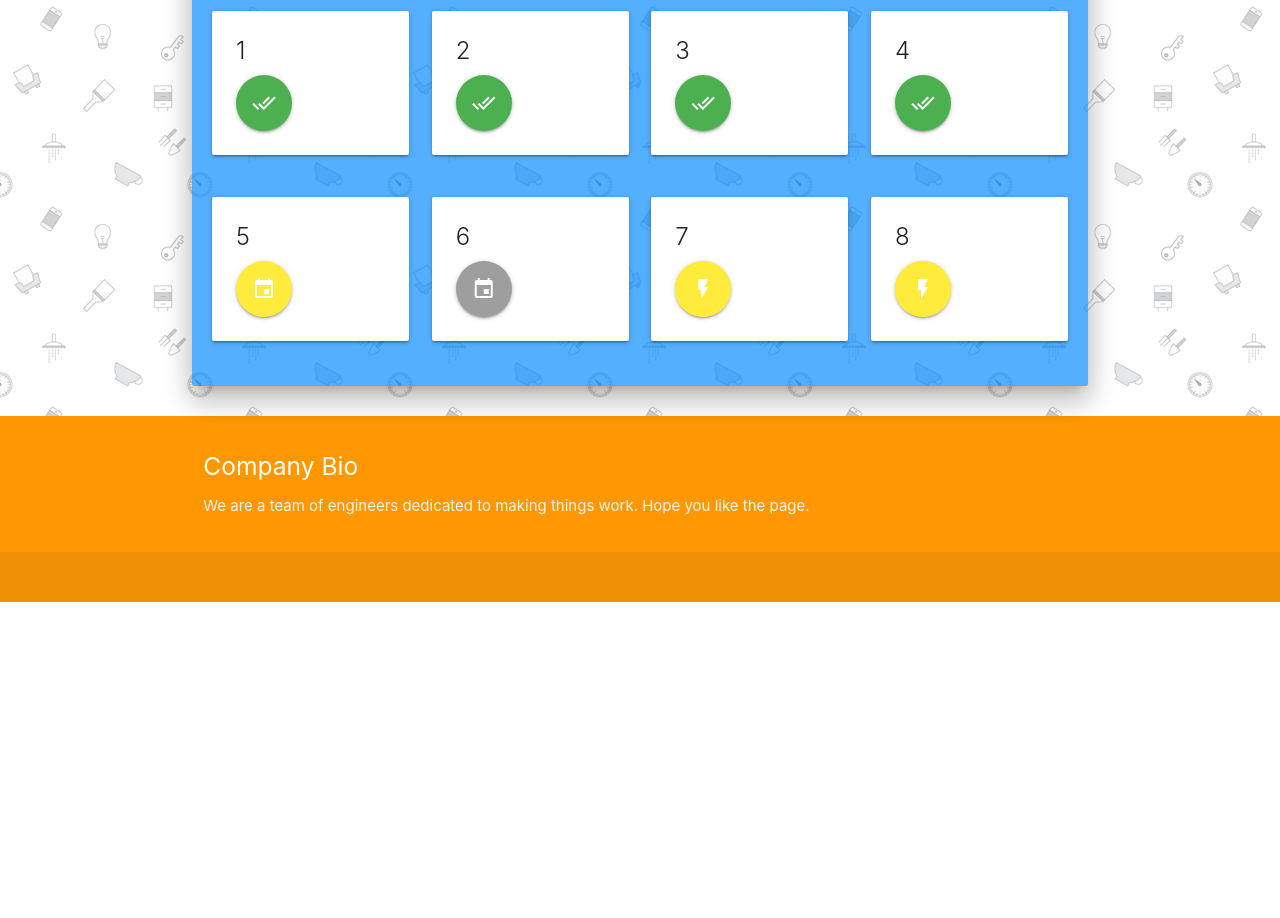
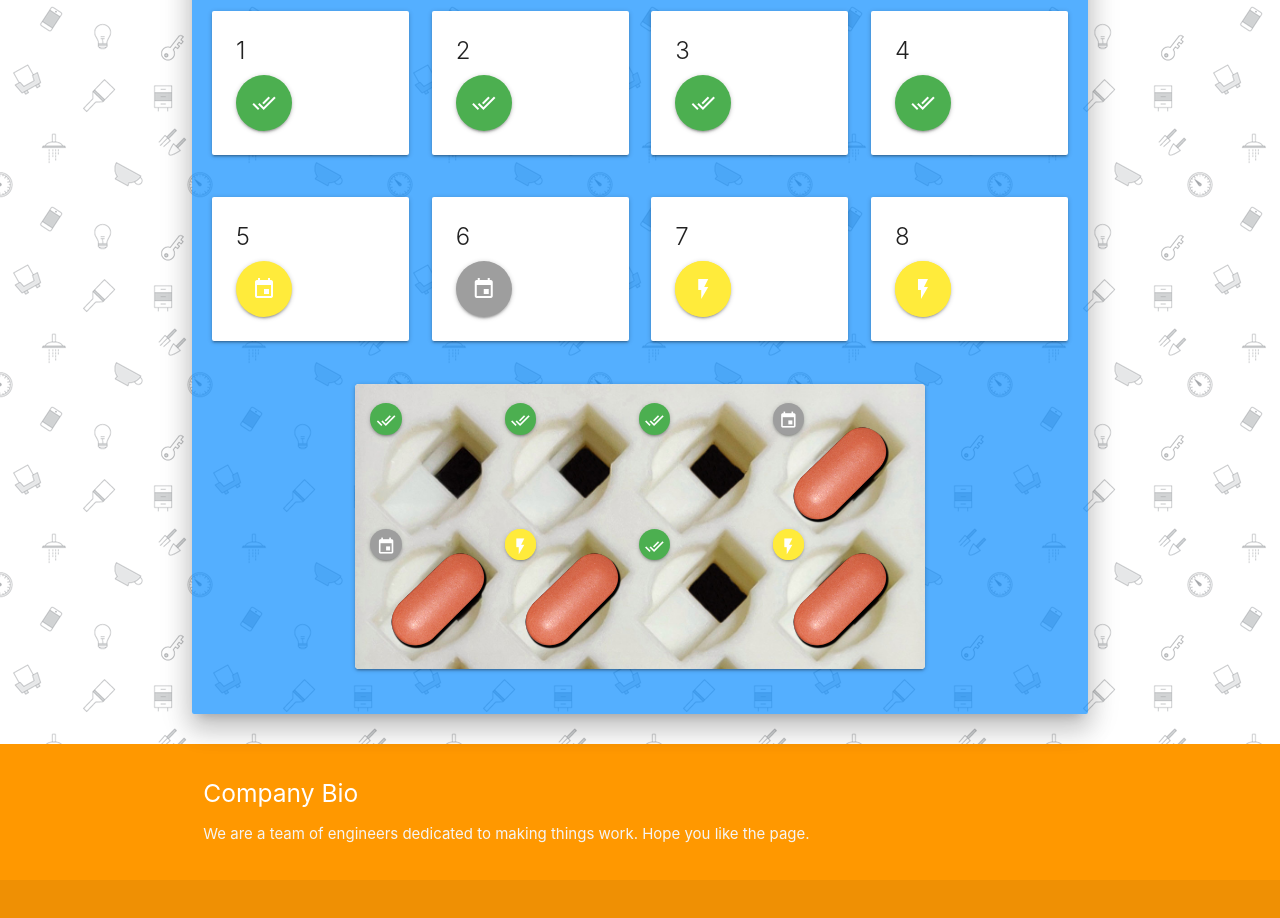
Before and after one commit to piyushverma1337/smartpillbox, a plain HTML site: page templates/index.html in a window 1280 px wide. Shown: the part 1281-2199 px from the top of the page. Before the commit the page ends 1883 px from the top, so only its background shows below. Drawn offline with nearby package versions, Linux system fonts and the light colour scheme.

Commit message:
pillbox image added - animations pending

```diff
--- a/static/css/style.css
+++ b/static/css/style.css
@@ -57,3 +57,51 @@ input {
 .row {
 	display: flex;
 }
+
+.pill-box-container {
+  border-radius: 4px;
+  padding: 0px !important;
+}
+
+.pill-box {
+  border-radius: 4px;
+  padding-bottom: 50%;
+  background-size: cover;
+  background-image: url("../images/pillbox.jpg");
+}
+
+.pills-container {
+  position: absolute;
+  width: 100%;
+  height: 100%;
+  padding: 3%;
+}
+
+.pill {
+  position: relative;
+  height: 50%;
+  padding-top: 4% !important;
+}
+.pill-image {
+  height: 100%;
+  background-size: contain;
+  background-repeat: no-repeat;
+  background-position: center;
+  background-image: url("../images/pill.png");
+}
+
+.pill-indicator {
+  position: absolute;
+  top: 2%;
+  left: -1%;
+  width: 23.4%;
+  height: 25%;
+  line-height: 100%;
+}
+
+.pill-indicator > i {
+  line-height: 190%;
+  font-size: 1.5vw;
+  width: 100%;
+  height: 100%;
+}
--- a/static/js/init.js
+++ b/static/js/init.js
@@ -37,7 +37,23 @@ ws.onmessage = function (msg) {
 	$("#mtwDiv").empty();
 	$("#tfsDiv").empty();
 	$("#sDiv").empty();
-	var color = "";
+  $("#pillsContainer").empty();
+
+  let styleMap = {
+    '0': { color: 'green', status: 'done_all' },
+    '1': { color: 'yellow pulse', status: 'flash_on' },
+    '2': { color: 'grey', status: 'event' }
+  }
+	msg.forEach(i => {
+    $("#pillsContainer").append(
+      `<div class="pill col s3">` +
+        ((i !== '0') ? `<div class="pill-image"></div>` : '') +
+        `<a class="pill-indicator btn-floating ${styleMap[i].color}"><i class="material-icons">${styleMap[i].status}</i></a>
+      </div>
+      `
+    );
+  });
+	/* var color = "";
 	var status = "";
 	for (var i = 0; i < 8; i++) {
 		switch (msg[i]) {
@@ -60,8 +76,8 @@ ws.onmessage = function (msg) {
 			$("#tfsDiv").append('<div class="col s4"><div class="card"><div class="card-content"><span class="card-title">' + i + '</span><a class="btn-floating btn-large ' + color + '"><i class="material-icons">' + status + '</i></a></div></div></div>');
 		} else {
 			$("#sDiv").append('<div class="col s4"><div class="card"><div class="card-content"><span class="card-title">' + i + '</span><a class="btn-floating btn-large ' + color + '"><i class="material-icons">' + status + '</i></a></div></div></div>');
-		}
-	}
+    }
+	} */
 };
 
 
@@ -145,3 +161,21 @@ $("#goodMonth").click(function () {
 	$("#progressMessage").empty();
 	$("#progressMessage").append('<i class="material-icons">star</i> Month 5 of treatment, Good progress!');
 });
+
+// test // remove later
+let msg = '00022101'.split('');
+$("#pillsContainer").empty();
+let styleMap = {
+  '0': { color: 'green', status: 'done_all' },
+  '1': { color: 'yellow pulse', status: 'flash_on' },
+  '2': { color: 'grey', status: 'event' }
+};
+	msg.forEach(i => {
+    $("#pillsContainer").append(
+      `<div class="pill col s3">` +
+        ((i !== '0') ? `<div class="pill-image"></div>` : '') +
+        `<a class="pill-indicator btn-floating ${styleMap[i].color}"><i class="material-icons">${styleMap[i].status}</i></a>
+      </div>
+      `
+    );
+  });
--- a/templates/index.html
+++ b/templates/index.html
@@ -258,6 +258,46 @@
             </div>
           </div>
         </div>
+        <div class="row">
+          <div class="card col s8 offset-s2 pill-box-container">
+            <div class="pill-box">
+              <div class="pills-container" id="pillsContainer">
+                <div class="pill col s3">
+                  <div class="pill-image"></div>
+                  <a class="pill-indicator btn-floating green"><i class="material-icons">done_all</i></a>
+                </div>
+                <div class="pill col s3">
+                  <div class="pill-image"></div>
+                  <a class="pill-indicator btn-floating green"><i class="material-icons">done_all</i></a>
+                </div>
+                <div class="pill col s3">
+                  <div class="pill-image"></div>
+                  <a class="pill-indicator btn-floating green"><i class="material-icons">done_all</i></a>
+                </div>
+                <div class="pill col s3">
+                  <div class="pill-image"></div>
+                  <a class="pill-indicator btn-floating green"><i class="material-icons">done_all</i></a>
+                </div>
+                <div class="pill col s3">
+                  <div class="pill-image"></div>
+                  <a class="pill-indicator btn-floating yellow pulse"><i class="material-icons">flash_on</i></a>
+                </div>
+                <div class="pill col s3">
+                  <div class="pill-image"></div>
+                  <a class="pill-indicator btn-floating yellow pulse"><i class="material-icons">flash_on</i></a>
+                </div>
+                <div class="pill col s3">
+                  <div class="pill-image"></div>
+                  <a class="pill-indicator btn-floating grey"><i class="material-icons">event</i></a>
+                </div>
+                <div class="pill col s3">
+                  <div class="pill-image"></div>
+                  <a class="pill-indicator btn-floating grey"><i class="material-icons">event</i></a>
+                </div>
+              </div>
+            </div>
+          </div>
+        </div>
 			</div>
 		</div>
 	</div>
```
Also changed, not shown: static/images/icons/icon-128x128.png (added), static/images/icons/icon-144x144.png (added), static/images/icons/icon-152x152.png (added), static/images/icons/icon-192x192.png (added), static/images/icons/icon-384x384.png (added), static/images/icons/icon-512x512.png (added), static/images/icons/icon-72x72.png (renamed from images/icons/icon-72x72.png), static/images/icons/icon-96x96.png (added), static/images/pill.png (added), static/images/pillbox.jpg (added). Lines whose indentation alone changed are shown as unchanged.
